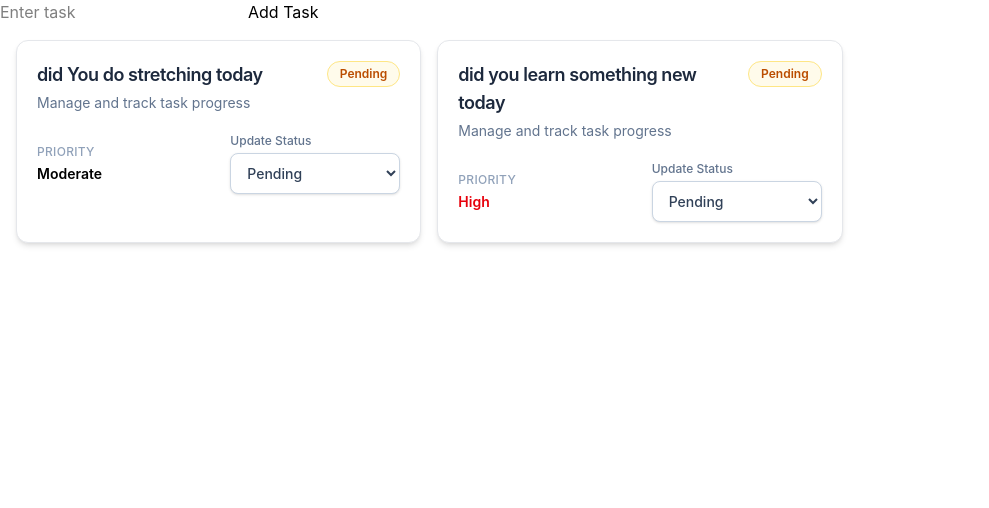
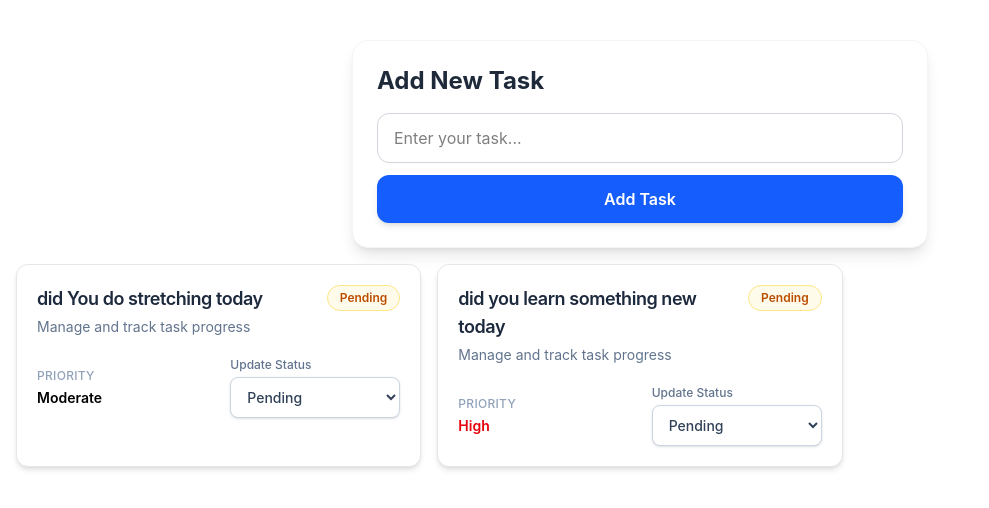
Before and after one commit to Mayank-Garg7/ImageReflection, a React (Vite) app: page / in a window 1280 px wide. Shown: the top 508 px of the page, without its empty margins (0-989 px from the left). Built offline with nearby package versions, Linux system fonts and the light colour scheme.

Commit message:
add ui on form

```diff
--- a/src/features/todos/components/TodoForm.jsx
+++ b/src/features/todos/components/TodoForm.jsx
@@ -9,33 +9,63 @@ function TodoForm() {
 
   const handleSubmit = (e) => {
     e.preventDefault();
-    if (text.trim().length === 0 || text.trim().length < 10 ){
+
+    if (text.trim().length < 10) {
       setMessage(true);
-      return
+      return;
     }
+
+    setMessage(false);
+
     const newTask = {
       id: Date.now(),
       text: text,
       status: "pending",
       priority: "medium",
     };
+
     setTask([...task, newTask]);
     setText("");
   };
 
   return (
-    <form onSubmit={handleSubmit}>
+    <div className="w-full max-w-xl mx-auto mt-10">
+      <form
+        onSubmit={handleSubmit}
+        className="bg-white shadow-lg rounded-2xl p-6 border border-gray-100"
+      >
+        <h2 className="text-2xl font-bold text-gray-800 mb-4">
+          Add New Task
+        </h2>
+
+        <div className="flex flex-col gap-3">
           <input
             type="text"
-        placeholder="Enter task"
+            placeholder="Enter your task..."
             value={text}
             onChange={(e) => setText(e.target.value)}
+            className="w-full px-4 py-3 rounded-xl border border-gray-300
+                       focus:outline-none focus:ring-2 focus:ring-blue-500
+                       focus:border-blue-500 transition duration-200"
           />
 
-      <button type="submit">
+          {message && (
+            <p className="text-red-500 text-sm font-medium">
+              Task must be at least 10 characters long.
+            </p>
+          )}
+
+          <button
+            type="submit"
+            className="bg-blue-600 hover:bg-blue-700 text-white
+                       font-semibold py-3 rounded-xl transition duration-300
+                       shadow-md hover:shadow-lg"
+          >
             Add Task
           </button>
+        </div>
       </form>
+    </div>
   );
 }
 
```
Lines whose indentation alone changed are shown as unchanged.
